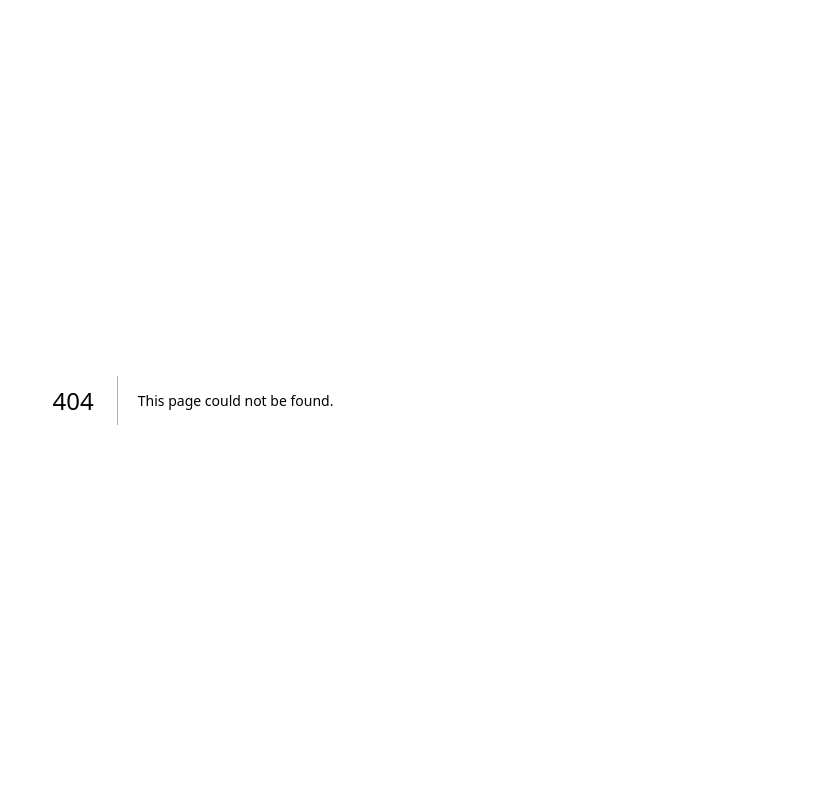
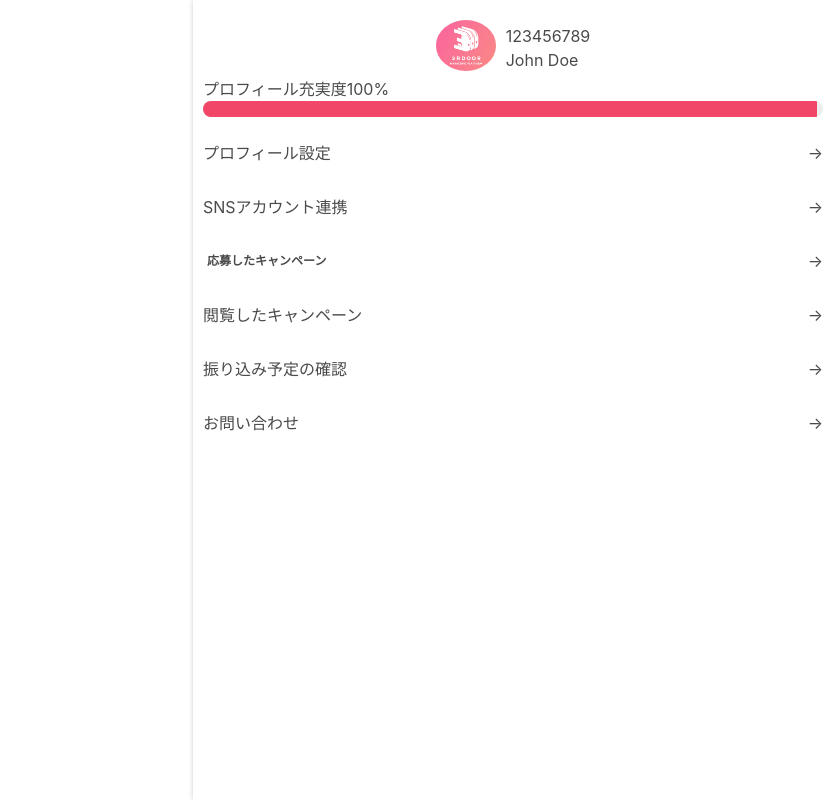
Before and after one commit to leoandy26/bulma_nextjs, a Next.js app: page /Profile in a window 1280 px wide. Before the commit this address had no page. Shown: the whole page, without its empty margins (447-1280 px from the left). Built offline with nearby package versions, Linux system fonts and the light colour scheme.

Commit message:
changed name

```diff
--- a/pages/HamburgerMenu.jsx
+++ b/pages/Profile.jsx
@@ -2,7 +2,7 @@ import React, { useState } from "react";
 import Image from "next/image";
 import { FontAwesomeIcon } from "@fortawesome/react-fontawesome";
 
-export default function HamburgerMenu() {
+export default function Profile() {
   const [isActive, setIsActive] = useState(false);
 
   const toggleMenu = () => {
--- a/styles/styles.scss
+++ b/styles/styles.scss
@@ -2,7 +2,7 @@
 @import "../pages/Home.module.scss";
 @import "../pages/Login.module.scss";
 @import "../pages/NewAccount.module.scss";
-@import "../pages/HamburgerMenu.module.scss";
+@import "../pages/Profile.module.scss";
 
 html,
 body {
```
Also changed, not shown: pages/Profile.module.scss (renamed from pages/HamburgerMenu.module.scss).
